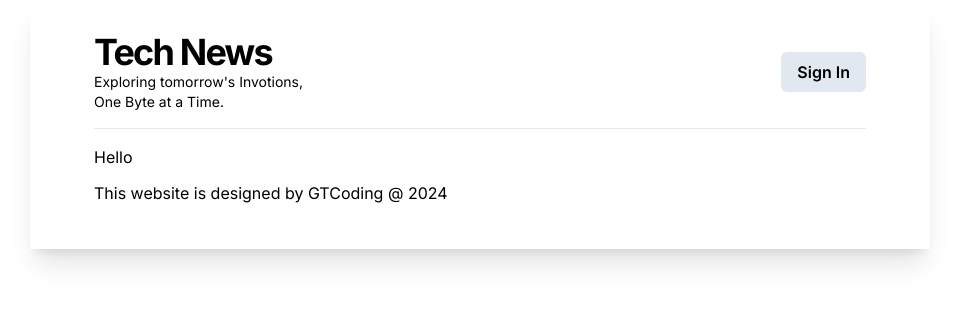
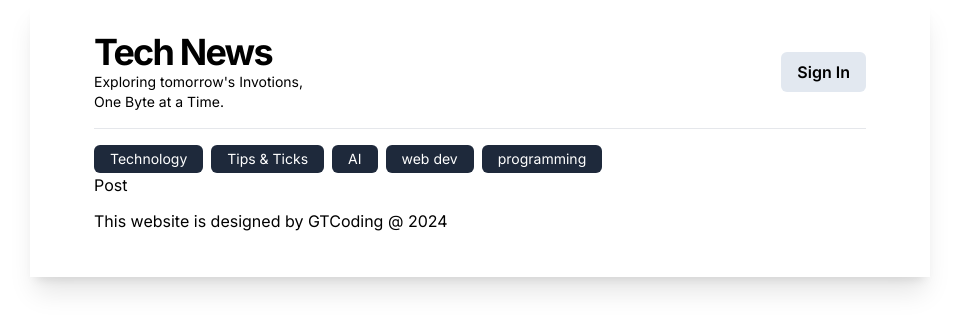
Before and after one commit to Curis-lab/blogapp, a Next.js app: page / in a window 1280 px wide. Shown: the top 330 px of the page, without its empty margins (160-1119 px from the left). Built offline with nearby package versions, Linux system fonts and the light colour scheme.

Commit message:
add categories

```diff
--- a/app/page.tsx
+++ b/app/page.tsx
@@ -1,3 +1,8 @@
+import CategoriesList from "@/components/CategoriesList";
+
 export default function Home() {
-  return <div>Hello</div>;
+  return <>
+  <CategoriesList/>
+  <div>Post</div>
+    </>;
 }
--- /dev/null
+++ b/components/CategoriesList.tsx
@@ -0,0 +1,17 @@
+'use client'
+
+import { categoriesData } from "@/data";
+import Link from "next/link";
+
+export default function CategoriesList() {
+  return (
+    <div className="flex gap-2 text-sm flex-wrap">
+      {categoriesData &&
+        categoriesData.map((category) => (
+          <Link className="px-4 py-1 rounded-md bg-slate-800 text-white" href={`/categories/${category.name}`} key={category.id}>
+            {category.name}
+          </Link>
+        ))}
+    </div>
+  );
+}
--- /dev/null
+++ b/data.js
@@ -0,0 +1,55 @@
+export const postsData = [
+  {
+    id: 1,
+    title: "New Smartphone Model Released",
+    content: "A new smartphone model with advancd features had been released.",
+    author: "John Doe",
+    datepublished: "2024-09-20",
+    category: "Mobile",
+    links: ["https://example.com/news1"],
+    thumbnail: "https://example.com/thumbnail1.jpg",
+  },
+  {
+    id: 2,
+    title: "New Smartphone Model Released",
+    content: "A new smartphone model with advancd features had been released.",
+    author: "John Doe",
+    datepublished: "2024-09-20",
+    category: "Mobile",
+    links: ["https://example.com/news1"],
+    thumbnail: "https://example.com/thumbnail1.jpg",
+  },
+  {
+    id: 3,
+    title: "New Smartphone Model Released",
+    content: "A new smartphone model with advancd features had been released.",
+    author: "John Doe",
+    datepublished: "2024-09-20",
+    category: "Mobile",
+    links: ["https://example.com/news1"],
+    thumbnail: "https://example.com/thumbnail1.jpg",
+  },
+];
+
+export const categoriesData = [
+  {
+    id: "1",
+    name: "Technology",
+  },
+  {
+    id: "2",
+    name: "Tips & Ticks",
+  },
+  {
+    id: "3",
+    name: "AI",
+  },
+  {
+    id: "4",
+    name: "web dev",
+  },
+  {
+    id: "5",
+    name: "programming",
+  },
+];
```
Also changed, not shown: components/Footer.tsx (+6 -4 lines).
